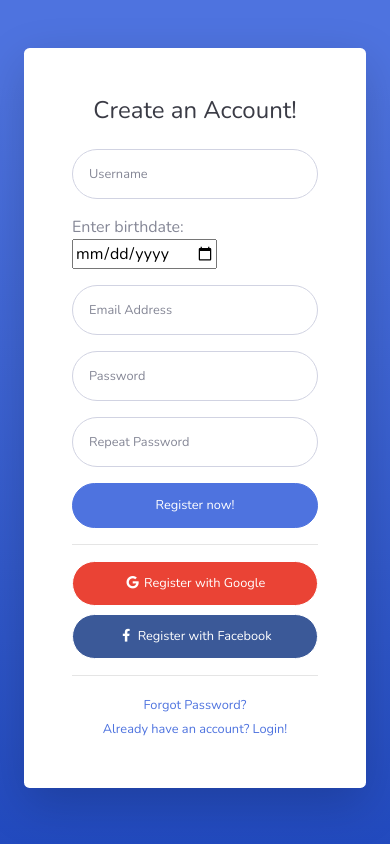
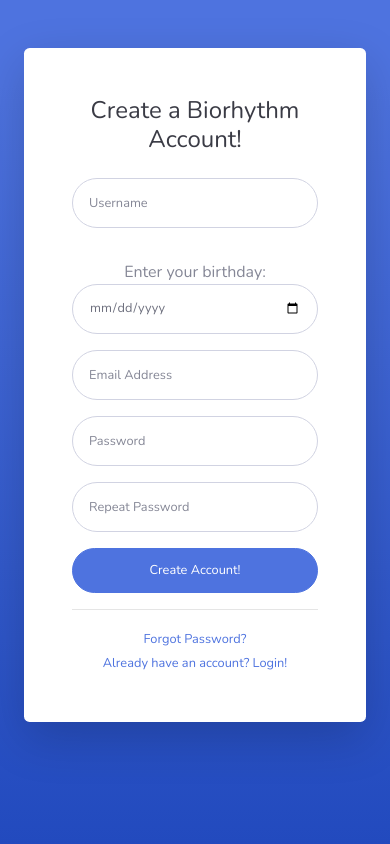
Before and after one commit to scyruz3/BioRhythm, a Flask app: page /register in a window 390 px wide. Run offline with Flask 2, Linux system fonts and the light colour scheme; some libraries are stand-ins or nearby versions.

Commit message:
basic form handled

```diff
--- a/biorhythm/__init__.py
+++ b/biorhythm/__init__.py
@@ -20,7 +20,7 @@ mongo = PyMongo(app)
 Bootstrap(app)
 datepicker(app=app, local=['static/js/jquery-ui.js', 'static/css/jquery-ui.css'])
 
-import biorhythm.views.views
+import biorhythm.views.registerView
 import biorhythm.views.dashboardView
 import biorhythm.views.createEventView
 import biorhythm.views.friendRequestView
--- a/biorhythm/templates/register.html
+++ b/biorhythm/templates/register.html
@@ -1,34 +1,35 @@
 <!DOCTYPE html>
 <html lang="en">
-
   <head>
-
-    <meta charset="utf-8">
-    <meta HTTP-EQUIV="CACHE-CONTROL" CONTENT="NO-CACHE">
-    <meta http-equiv="X-UA-Compatible" content="IE=edge">
-    <meta name="viewport" content="width=device-width, initial-scale=1, shrink-to-fit=no">
-    <meta name="description" content="">
-    <meta name="author" content="">
+    <meta charset="utf-8" />
+    <meta http-equiv="CACHE-CONTROL" content="NO-CACHE" />
+    <meta http-equiv="X-UA-Compatible" content="IE=edge" />
+    <meta
+      name="viewport"
+      content="width=device-width, initial-scale=1, shrink-to-fit=no"
+    />
+    <meta name="description" content="" />
+    <meta name="author" content="" />
 
     <title>SB Admin 2 - Register</title>
 
     <!-- Custom fonts for this template-->
-    <link href="/static/vendor/fontawesome-free/css/all.min.css"
+    <link
+      href="/static/vendor/fontawesome-free/css/all.min.css"
       rel="stylesheet"
-    type="text/css">
+      type="text/css"
+    />
     <link
       href="https://fonts.googleapis.com/css?family=Nunito:200,200i,300,300i,400,400i,600,600i,700,700i,800,800i,900,900i"
-        rel="stylesheet">
+      rel="stylesheet"
+    />
 
     <!-- Custom styles for this template-->
-    <link href="/static/css/sb-admin-2.min.css" rel="stylesheet">
-
+    <link href="/static/css/sb-admin-2.min.css" rel="stylesheet" />
   </head>
 
   <body class="bg-gradient-primary">
-
     <div class="container">
-
       <div class="card o-hidden border-0 shadow-lg my-5">
         <div class="card-body p-0">
           <!-- Nested Row within Card Body -->
@@ -37,84 +38,112 @@
             <div class="col-lg-7">
               <div class="p-5">
                 <div class="text-center">
-                                <h1 class="h4 text-gray-900 mb-4">Create an Account!</h1>
+                  <h1 class="h4 text-gray-900 mb-4">
+                    Create a Biorhythm Account!
+                  </h1>
                 </div>
-                            <form class="user", method="POST", action="">
+                <form class="user" , method="POST" , action="">
                   {{form.hidden_tag()}}
                   <div class="form-group row">
-                                    <div class="col-sm-6 mb-3 mb-sm-0">
-                                        <input type="text" class="form-control form-control-user" placeholder="Username"
-                                        {%if form.username.error%}
-                                        {{form.username(class = "is-invalide")}}>
+                    <div class="col-sm-12 mb-3 mb-sm-0">
+                      <input
+                        type="text"
+                        class="form-control form-control-user"
+                        placeholder="Username"
+                        {%if
+                        form.username.error%}
+                        {{form.username(class="is-invalide"
+                        )}}
+                      />
                       {%for error in form.username.errors%}
                       <span>{{error}}</span>
-                                        {%endfor%}
-                                        {% else %}
-                                        {{form.username}}
-                                        {%endif%}
+                      {%endfor%} {% else %} {{form.username}} {%endif%}
                     </div>
-                                    <div class="col-sm-6">
-                                    <from actions ="" method= "get">
-                                        Enter birthdate:
-                                     <input type="date" id ="birthday" name = "birthday">
-                                    </from>
+                  </div>
+                  <div class="form-group row">
+                    <div
+                      class="col-md-4"
+                      style="
+                        display: flex;
+                        justify-content: center;
+                        align-items: center;
+                      "
+                    >
+                      <p style="margin: 0">Enter your birthday:</p>
+                    </div>
+                    <div class="col-sm-8">
+                      <input
+                        class="form-control form-control-user"
+                        type="date"
+                        id="birthday"
+                        name="birthday"
+                      />
                     </div>
                   </div>
                   <div class="form-group">
-                                    <input type="email" class="form-control form-control-user" id="exampleInputEmail"
+                    <input
+                      type="email"
+                      class="form-control form-control-user"
+                      id="exampleInputEmail"
                       placeholder="Email Address"
-                                        {%if form.email.error%}
-                                        {{form.email(class = "is-invalide")}}>
+                      {%if
+                      form.email.error%}
+                      {{form.email(class="is-invalide"
+                      )}}
+                    />
                     {%for error in form.email.errors%}
                     <span>{{error}}</span>
-                                        {%endfor%}
-                                        {% else %}
-                                        {{form.email}}
-                                        {%endif%}
+                    {%endfor%} {% else %} {{form.email}} {%endif%}
                   </div>
                   <div class="form-group row">
                     <div class="col-sm-6 mb-3 mb-sm-0">
-                                        <input type="password" class="form-control form-control-user"
-                                            id="exampleInputPassword" placeholder="Password"
-                                            {%if form.password.error%}
-                                            {{form.password(class = "is-invalide")}}>
+                      <input
+                        type="password"
+                        class="form-control form-control-user"
+                        id="exampleInputPassword"
+                        placeholder="Password"
+                        {%if
+                        form.password.error%}
+                        {{form.password(class="is-invalide"
+                        )}}
+                      />
                       {%for error in form.pasword.errors%}
                       <span>{{error}}</span>
-                                            {%endfor%}
-                                            {% else %}
-                                            {{form.password}}
-                                            {%endif%}
+                      {%endfor%} {% else %} {{form.password}} {%endif%}
                     </div>
                     <div class="col-sm-6">
-                                        <input type="password" class="form-control form-control-user"
-                                            id="exampleRepeatPassword" placeholder="Repeat Password"
-                                            {%if form.confirm_password.error%}
-                                            {{form.confirm_password(class = "is-invalide")}}>
+                      <input
+                        type="password"
+                        class="form-control form-control-user"
+                        id="exampleRepeatPassword"
+                        placeholder="Repeat Password"
+                        {%if
+                        form.confirm_password.error%}
+                        {{form.confirm_password(class="is-invalide"
+                        )}}
+                      />
                       {%for error in form.confirm_password.errors%}
                       <span>{{error}}</span>
-                                            {%endfor%}
-                                            {% else %}
-                                            {{form.confirm_password}}
-                                            {%endif%}
+                      {%endfor%} {% else %} {{form.confirm_password}} {%endif%}
                     </div>
                   </div>
-                                <a href="login.html">
-                                    {{form.sign_up(class="btn btn-primary btn-user btn-block")}}
-                                </a>
-                                <hr>
-                                <a href="index.html" class="btn btn-google btn-user btn-block">
-                                    <i class="fab fa-google fa-fw"></i> Register with Google
-                                </a>
-                                <a href="index.html" class="btn btn-facebook btn-user btn-block">
-                                    <i class="fab fa-facebook-f fa-fw"></i> Register with Facebook
-                                </a>
+                  <input
+                    type="submit"
+                    class="btn btn-primary btn-user btn-block"
+                    value="Create Account!"
+                  />
                 </form>
-                            <hr>
+                <hr />
                 <div class="text-center">
-                                <a class="small" href="forgot-password.html">Forgot Password?</a>
+                  <a class="small" href="forgot-password.html"
+                    >Forgot Password?</a
+                  >
                 </div>
                 <div class="text-center">
-                                <a class="small" href="login.html">Already have an account? Login!</a>
+                  <a class="small" href="login.html"
+                    >Already have an account? Login!</a
+                  >
+                </div>
               </div>
             </div>
           </div>
@@ -122,18 +151,14 @@
       </div>
     </div>
 
-    </div>
-
     <!-- Bootstrap core JavaScript-->
-    <script src="vendor/jquery/jquery.min.js"></script>
-    <script src="vendor/bootstrap/js/bootstrap.bundle.min.js"></script>
+    <script src="/static/vendor/jquery/jquery.min.js"></script>
+    <script src="/static/vendor/bootstrap/js/bootstrap.bundle.min.js"></script>
 
     <!-- Core plugin JavaScript-->
-    <script src="vendor/jquery-easing/jquery.easing.min.js"></script>
+    <script src="/static/vendor/jquery-easing/jquery.easing.min.js"></script>
 
     <!-- Custom scripts for all pages-->
-    <script src="js/sb-admin-2.min.js"></script>
-
+    <script src="/static/js/sb-admin-2.min.js"></script>
   </body>
-
 </html>
--- /dev/null
+++ b/biorhythm/views/registerView.py
@@ -0,0 +1,11 @@
+from biorhythm import app
+from flask import render_template, redirect, request
+from biorhythm.utils.SignUpForm import SignUpForm
+from biorhythm.manager import registerManager
+
+@app.route('/register', methods=['POST', 'GET'])
+def register():
+    form = SignUpForm(request.form)
+    if request.method == "POST":
+        registerManager.registerUser(form)
+    return render_template('register.html', title = 'Register', form = form)
--- a/biorhythm/views/views.py
+++ b/biorhythm/views/views.py
@@ -1,14 +1,5 @@
-from biorhythm import app
-from flask import render_template
-from biorhythm.forms import SignUpForm
+
 
 # @app.route("/")
 # def hello_world():
 #     return render_template("index.html")
-
-@app.route('/register', methods=['POST', 'GET'])
-def register():
-    form = SignUpForm()
-    if form.validate_on_submit():
-        return redirect(url_for('login'))
-    return render_template('register.html', title = 'Register', form = form)
--- a/setup.py
+++ b/setup.py
@@ -6,10 +6,14 @@ setup(
     include_package_data=True,
     install_requires=[
         "flask[async]",
-        "Flask-PyMongo",
+        "flask_pymongo",
         "python-dotenv",
         "pymongo[srv]",
         "flask_wtf",
         "email_validator",
+        "flask-bootstrap",
+        "flask-datepicker",
+        "mongoengine",
+        "Pillow"
     ],
 )
```
Also changed, not shown: biorhythm/manager/registerManager.py (added, +12 -0 lines), biorhythm/models/userModel.py (added, +13 -0 lines), biorhythm/utils/SignUpForm.py (renamed from biorhythm/forms.py). Lines whose indentation alone changed are shown as unchanged.
